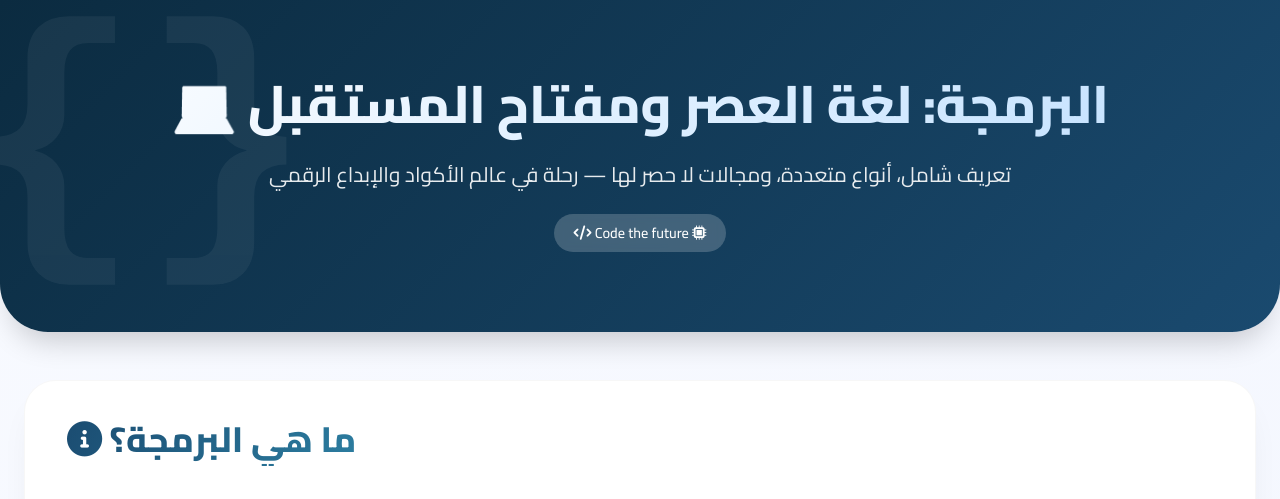
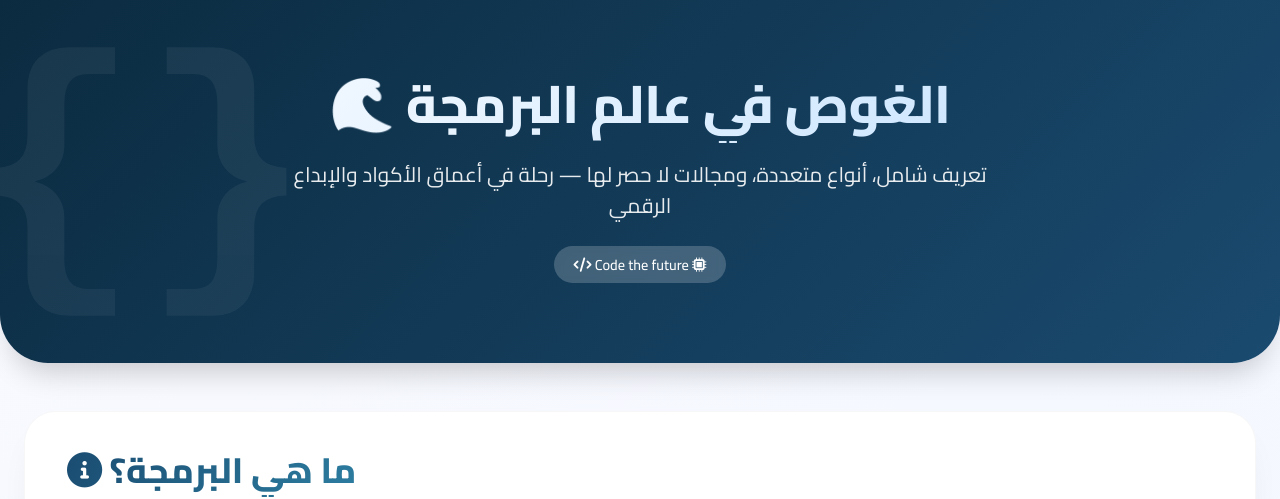
Before and after one commit to zakariamah214-source/D-finition-de-la-programmation-et-de-ses-types-, a plain HTML site: page index.html in a window 1280 px wide. Shown: the top 499 px of the page. Drawn offline with Linux system fonts and the light colour scheme.

Commit message:
Update index.html

```diff
--- a/index.html
+++ b/index.html
@@ -3,7 +3,7 @@
 <head>
     <meta charset="UTF-8">
     <meta name="viewport" content="width=device-width, initial-scale=1.0, viewport-fit=cover">
-    <title>عالم البرمجة | تعريف، أنواع، مجالات وصور مميزة</title>
+    <title>الغوص في عالم البرمجة | تعريف، أنواع، مجالات وصور مميزة</title>
     <!-- Google Fonts (Cairo - عصرية وجذابة) -->
     <link href="https://fonts.googleapis.com/css2?family=Cairo:wght@400;500;600;700;800&display=swap" rel="stylesheet">
     <!-- Font Awesome 6 (مجاني للأيقونات) -->
@@ -292,8 +292,8 @@
 
 <section class="hero">
     <div class="container hero-content">
-        <h1>💻 البرمجة: لغة العصر ومفتاح المستقبل</h1>
-        <p>تعريف شامل، أنواع متعددة، ومجالات لا حصر لها — رحلة في عالم الأكواد والإبداع الرقمي</p>
+        <h1>🌊 الغوص في عالم البرمجة</h1>
+        <p>تعريف شامل، أنواع متعددة، ومجالات لا حصر لها — رحلة في أعماق الأكواد والإبداع الرقمي</p>
         <div class="badge-icon">
             <i class="fas fa-code"></i>   Code the future   <i class="fas fa-microchip"></i>
         </div>
```
